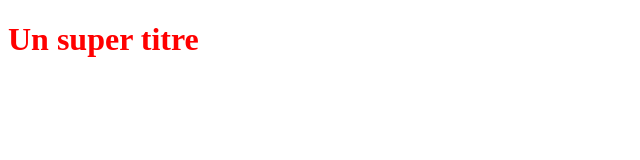
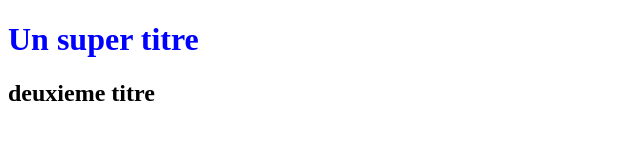
Before and after one commit to juliendardennes/Orinoco, a plain HTML site: page front-end/index.html in a window 1280 px wide. Shown: the whole page, without its empty margins (0-640 px from the left). Drawn offline with Linux system fonts and the light colour scheme.

Commit message:
second commit

```diff
--- a/front-end/index.html
+++ b/front-end/index.html
@@ -6,5 +6,6 @@
 </head>
 <body>
     <h1>Un super titre</h1>
+    <h2>deuxieme titre</h2>
 </body>
 </html>
--- a/front-end/styles.css
+++ b/front-end/styles.css
@@ -1,3 +1,3 @@
 h1 {
-  color: red;
+  color: blue;
 }
```
